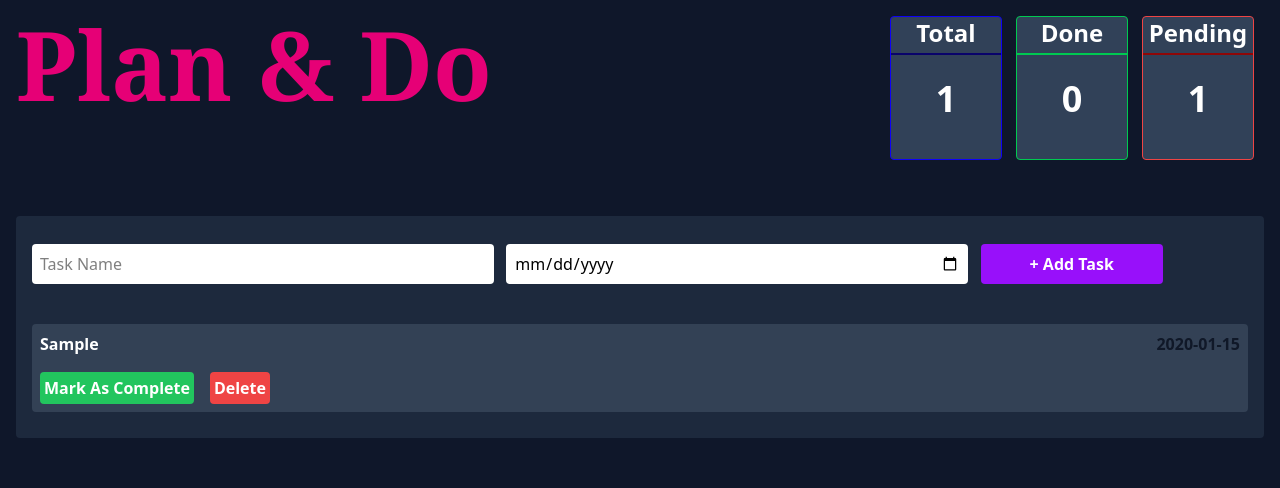
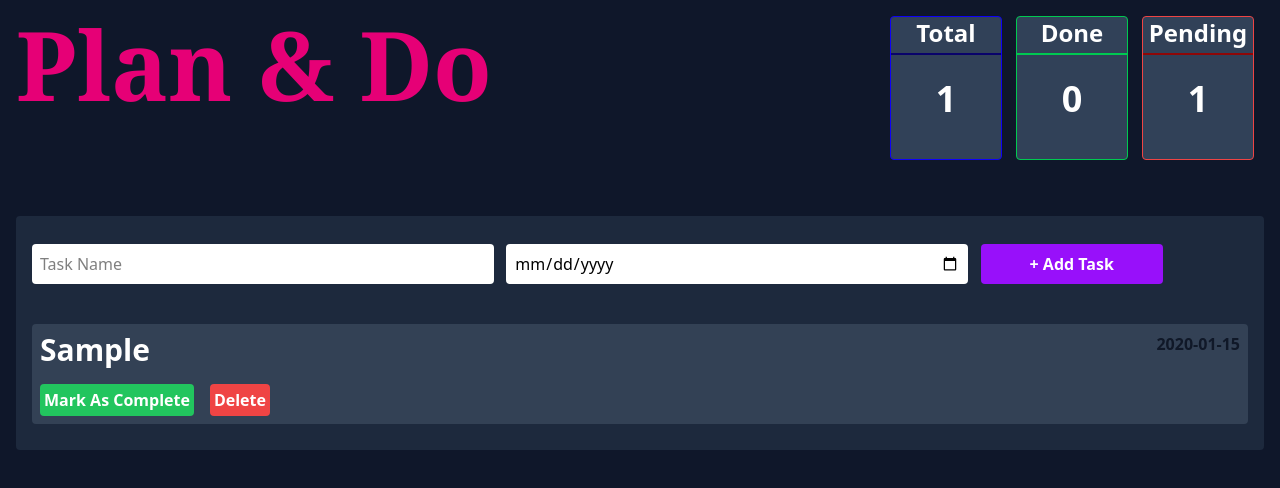
Before and after one commit to Dharinish17/to-do, a website: page index.html in a window 1280 px wide. Both pictures are taken after typing "Sample", "2020-01-15" into the empty fields and a click on the button "+ Add Task". Drawn offline with Linux system fonts and the light colour scheme.

Commit message:
correction of text size on task card

```diff
--- a/js/script.js
+++ b/js/script.js
@@ -54,8 +54,8 @@ document.addEventListener("DOMContentLoaded", () => {
 
     taskCard.innerHTML = `
         <div class="md:flex md:justify-between">
-            <p class="font-semibold">${task.name}</p>
-            <p class="text-gray-900 md:font-semibold">${task.date}</p>
+            <p class="font-semibold text-xl md:text-2xl lg:text-3xl">${task.name}</p>
+            <p class="text-gray-900 font-semibold">${task.date}</p>
             </div>
             <div class="md:flex md:gap-4">
             <button
```
Also changed, not shown: src/output.css.
